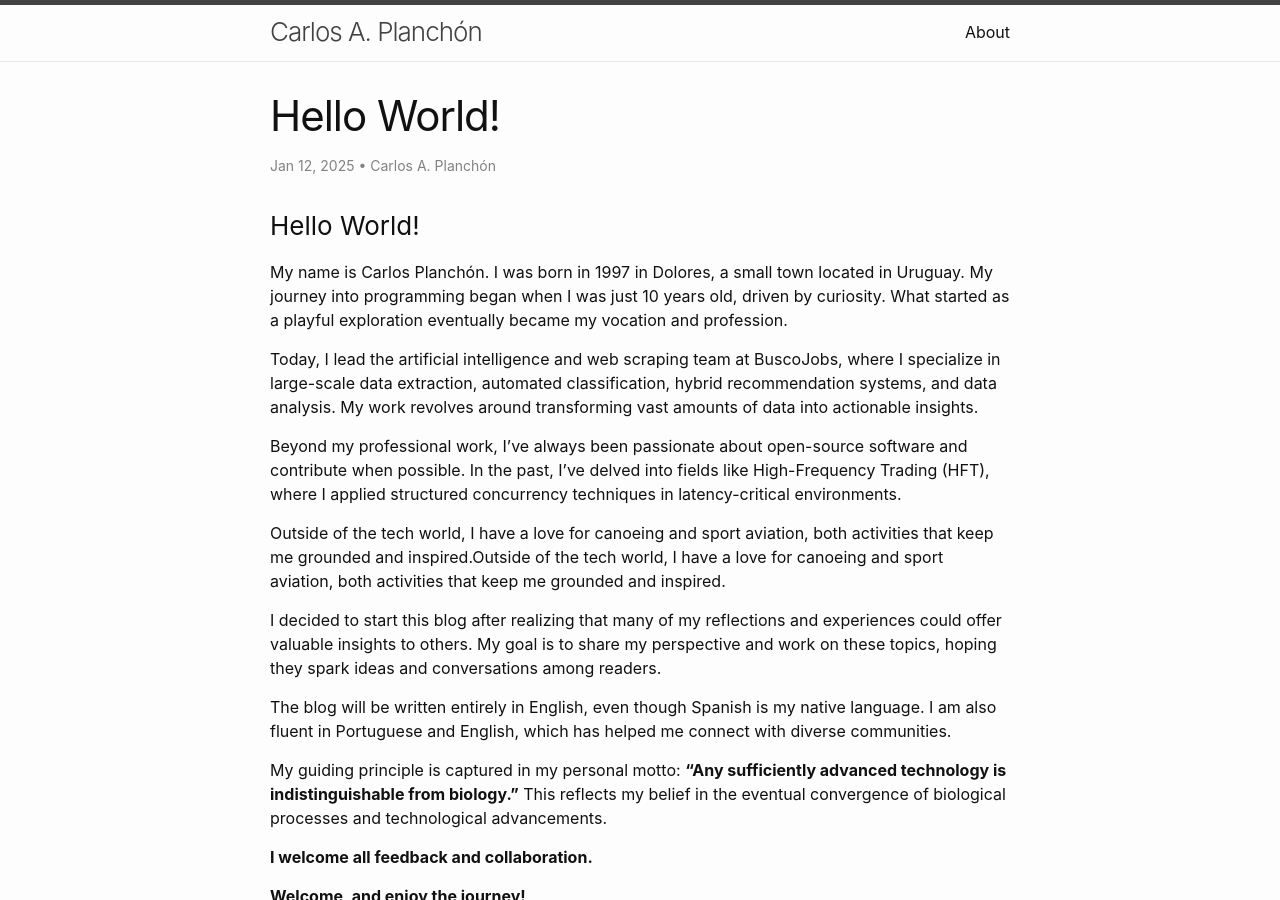
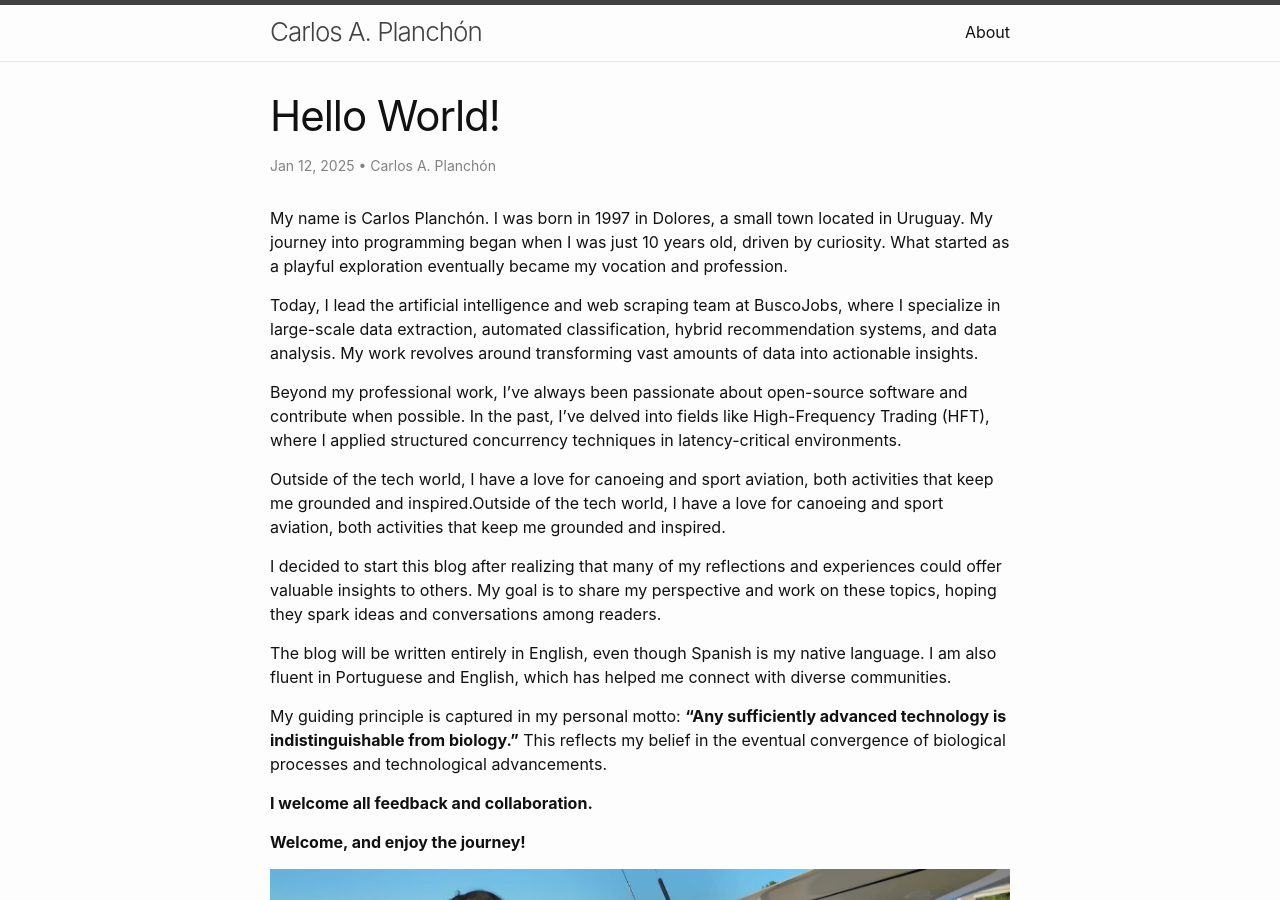
Before and after one commit to carlosplanchon/carlosplanchon.github.io, a Jekyll site: the page built from _posts/2025-01-12-hello-world.md, in a window 1280 px wide and 900 px high. Built offline with Jekyll 4.4.1, drawn with Linux system fonts in a browser that asks for light colours; comment, search, counter and statistics services are not loaded.

Commit message:
Update _posts/2025-01-12-hello-world.md (via Pages CMS)

```diff
--- a/_posts/2025-01-12-hello-world.md
+++ b/_posts/2025-01-12-hello-world.md
@@ -7,8 +7,6 @@
   - Carlos A. Planchón
 meta: "#introduction"
 ---
-### Hello World!
-
 My name is Carlos Planchón. I was born in 1997 in Dolores, a small town located in Uruguay. My journey into programming began when I was just 10 years old, driven by curiosity. What started as a playful exploration eventually became my vocation and profession.
 
 Today, I lead the artificial intelligence and web scraping team at BuscoJobs, where I specialize in large-scale data extraction, automated classification, hybrid recommendation systems, and data analysis. My work revolves around transforming vast amounts of data into actionable insights.
@@ -26,3 +24,5 @@
 **I welcome all feedback and collaboration.**
 
 **Welcome, and enjoy the journey!**
+
+![](/media/preflight_checklist_29_12_2024.jpeg)
```
